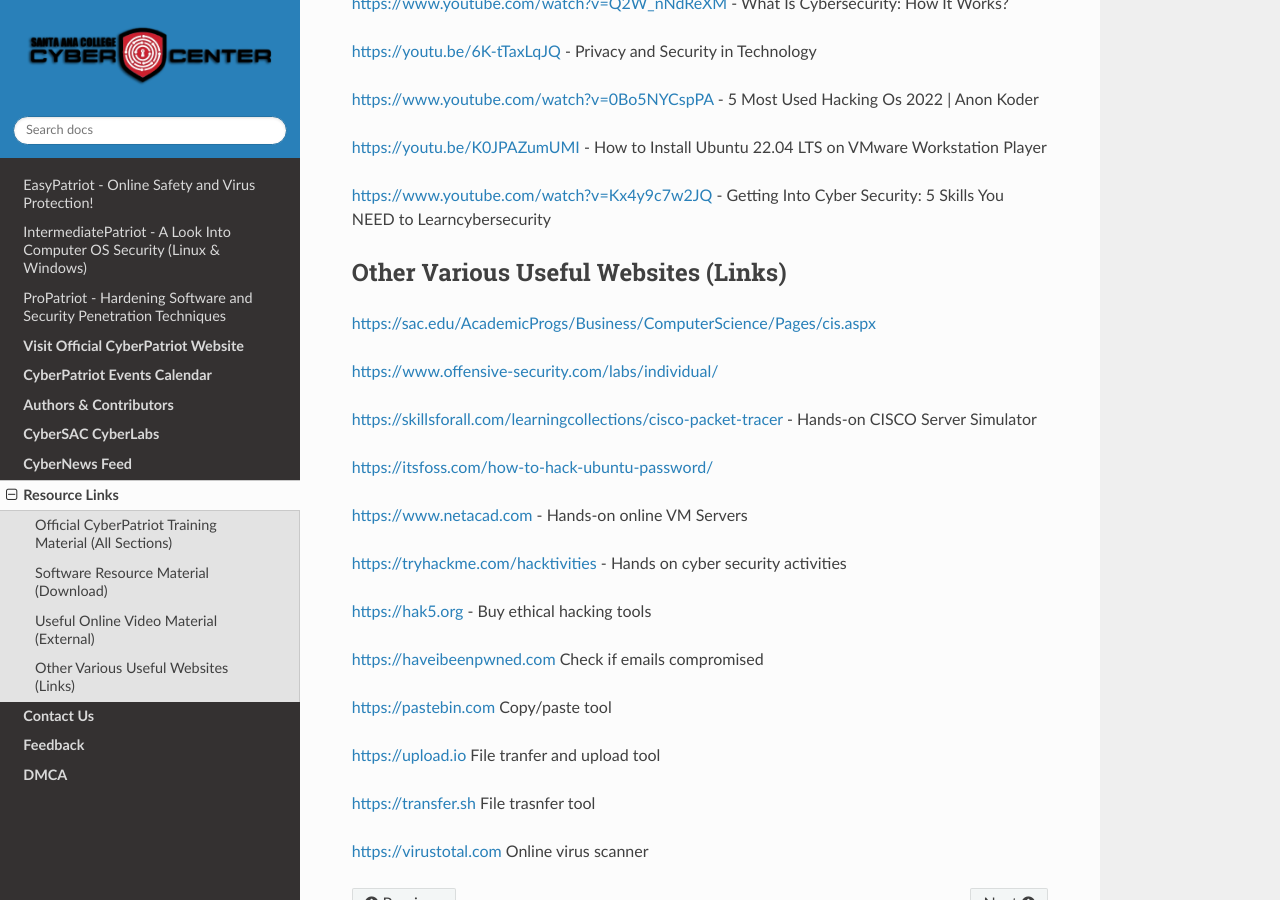
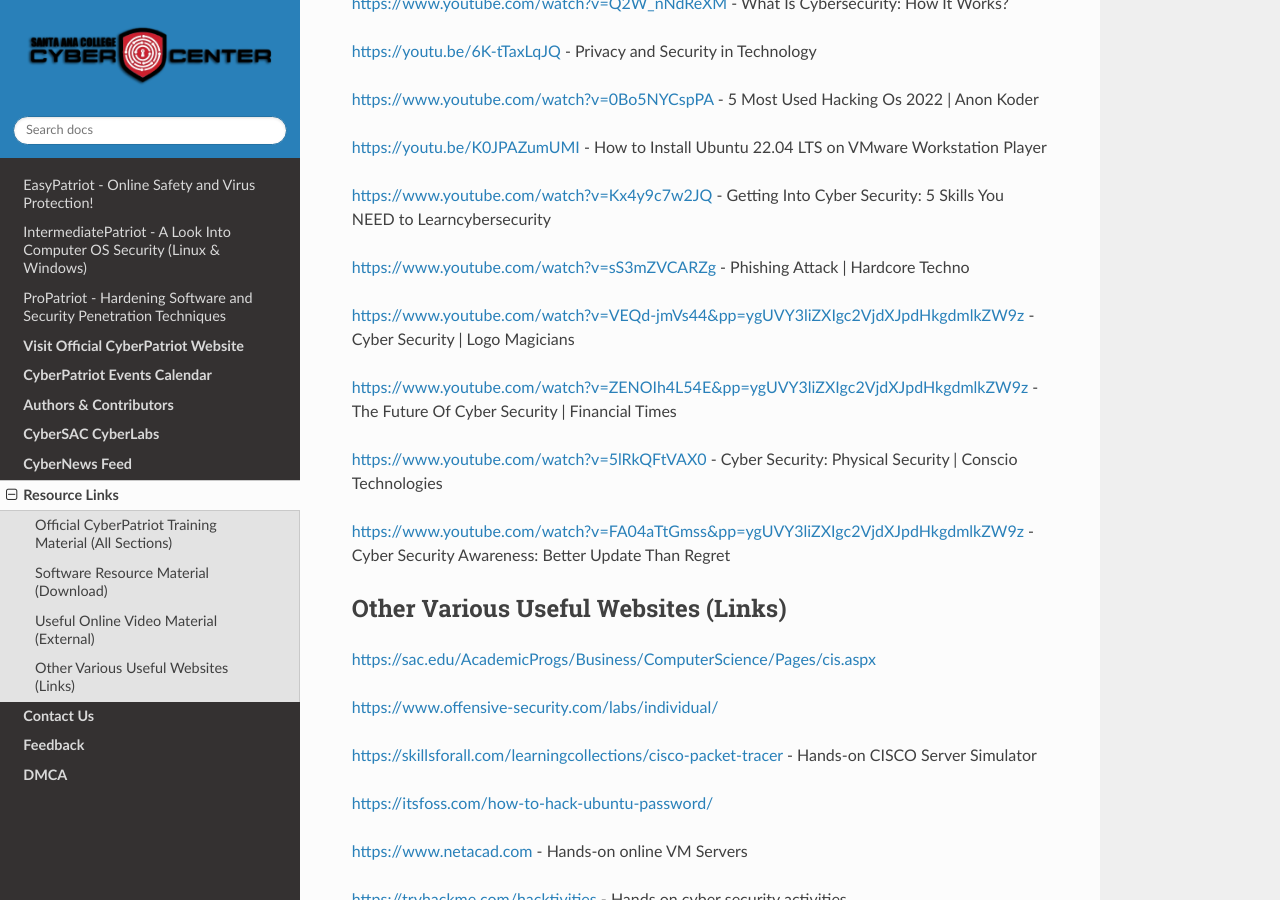
Before and after one commit to natt96z/cybersac, a Sphinx documentation site: the page built from docs/source/links.rst, in a window 1280 px wide and 900 px high, scrolled down 1638 px. Built offline with Sphinx 7.4.7 and the Read the Docs theme 2.0.0, drawn with Linux system fonts in a browser that asks for light colours.

Commit message:
Update links.rst

```diff
--- a/docs/source/links.rst
+++ b/docs/source/links.rst
@@ -64,6 +64,15 @@
 
 https://www.youtube.com/watch?v=Kx4y9c7w2JQ - Getting Into Cyber Security: 5 Skills You NEED to Learncybersecurity
 
+https://www.youtube.com/watch?v=sS3mZVCARZg - Phishing Attack | Hardcore Techno
+
+https://www.youtube.com/watch?v=VEQd-jmVs44&pp=ygUVY3liZXIgc2VjdXJpdHkgdmlkZW9z - Cyber Security | Logo Magicians
+
+https://www.youtube.com/watch?v=ZENOIh4L54E&pp=ygUVY3liZXIgc2VjdXJpdHkgdmlkZW9z - The Future Of Cyber Security | Financial Times
+
+https://www.youtube.com/watch?v=5lRkQFtVAX0 - Cyber Security: Physical Security | Conscio Technologies
+
+https://www.youtube.com/watch?v=FA04aTtGmss&pp=ygUVY3liZXIgc2VjdXJpdHkgdmlkZW9z - Cyber Security Awareness: Better Update Than Regret
 
 
 Other  Various Useful Websites (Links)
```
